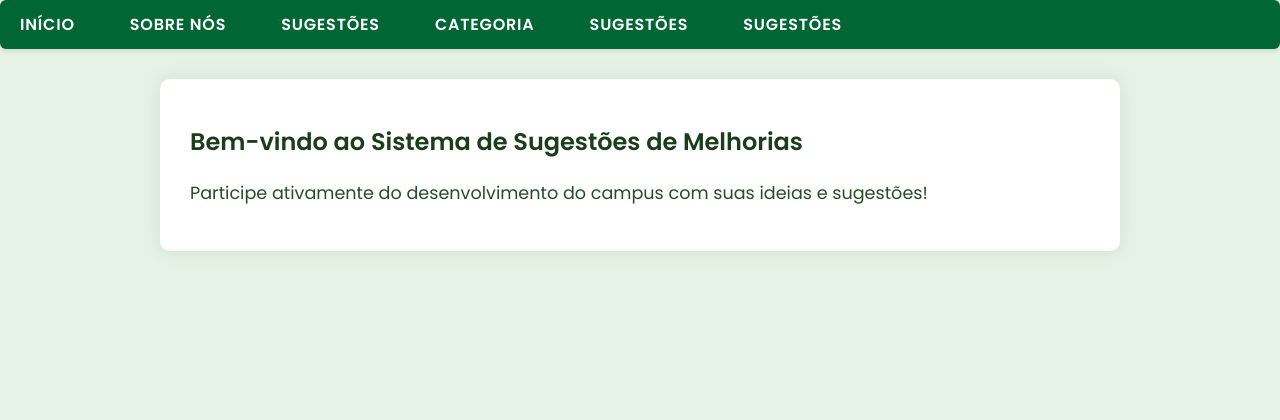
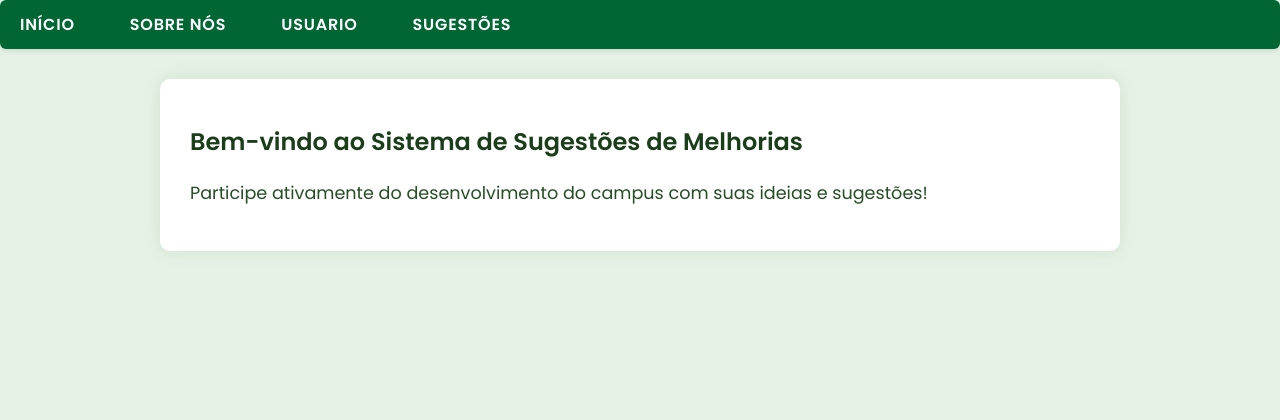
Before and after one commit to maduzita25/PW2025, a Django app: page / in a window 1280 px wide. Shown: the top 420 px of the page. Run offline with Django 4.2, Linux system fonts and the light colour scheme.

Commit message:
Arrumando meu código

```diff
--- a/paginas/templates/paginas/index.html
+++ b/paginas/templates/paginas/index.html
@@ -13,10 +13,9 @@
     <ul class="menu">
         <li><a href="{% url 'index' %}">Início</a></li>
         <li><a href="{% url 'sobre' %}">Sobre Nós</a></li>
+        <li><a href="{% url 'inserir-usuario' %}">Usuario</a></li>
         <li><a href="{% url 'inserir-sugestao' %}">Sugestões</a></li>
-        <li><a href="{% url 'inserir-categoria' %}">categoria</a></li>
-        <li><a href="{% url 'inserir-sugestao' %}">Sugestões</a></li>
-        <li><a href="{% url 'inserir-sugestao' %}">Sugestões</a></li>
+
     </ul>
 
     <div id="conteudo">
--- a/paginas/urls.py
+++ b/paginas/urls.py
@@ -2,8 +2,8 @@
 from django.urls import path
 from .views import (
     IndexView, SobreView, SugestoesView,
-    CampusCreate, CategoriaCreate,  SugestaoCreate, ComentarioCreate, CursoCreate, TipoSolicitacaoCreate,
-    CampusUpdate, CategoriaUpdate , SugestaoUpdate, ComentarioUpdate, CursoUpdate, TipoSolicitacaoUpdate,
+    CampusCreate, CategoriaCreate, SugestaoCreate, ComentarioCreate, CursoCreate, TipoSolicitacaoCreate, UsuarioCreate,
+    CampusUpdate, CategoriaUpdate, SugestaoUpdate, ComentarioUpdate, CursoUpdate, TipoSolicitacaoUpdate, UsuarioUpdate
 )
 
 urlpatterns = [
@@ -19,6 +19,7 @@ urlpatterns = [
     path("adicionar/comentario/", ComentarioCreate.as_view(), name="inserir-comentario"),
     path("adicionar/curso/", CursoCreate.as_view(), name="inserir-curso"),
     path("adicionar/tiposolicitacao/", TipoSolicitacaoCreate.as_view(), name="inserir-tiposolicitacao"),
+    path("adicionar/usuario/", UsuarioCreate.as_view(), name="inserir-usuario"),
 
     # ROTAS DE EDIÇÃO
     path("editar/campus/<int:pk>/", CampusUpdate.as_view(), name="editar-campus"),
@@ -27,4 +28,5 @@ urlpatterns = [
     path("editar/comentario/<int:pk>/", ComentarioUpdate.as_view(), name="editar-comentario"),
     path("editar/curso/<int:pk>/", CursoUpdate.as_view(), name="editar-curso"),
     path("editar/tiposolicitacao/<int:pk>/", TipoSolicitacaoUpdate.as_view(), name="editar-tiposolicitacao"),
+    path("editar/usuario/<int:pk>/", UsuarioUpdate.as_view(), name="editar-usuario"),
 ]
--- a/paginas/views.py
+++ b/paginas/views.py
@@ -2,17 +2,20 @@ from django.views.generic import TemplateView
 from django.views.generic.edit import CreateView, UpdateView
 from django.urls import reverse_lazy
 
-from .models import Campus, Categoria, Sugestao, Comentario, Curso, TipoSolicitacao
+from .models import Campus, Categoria, Sugestao, Comentario, Curso, TipoSolicitacao, Usuario
 
 # PÁGINAS ESTÁTICAS
 class IndexView(TemplateView):
     template_name = "paginas/index.html"
 
+
 class SobreView(TemplateView):
     template_name = "paginas/sobre.html"
 
+
 class SugestoesView(TemplateView):
     template_name = "paginas/sugestoes.html"
+
 
 # CREATE VIEWS
 class CampusCreate(CreateView):
@@ -20,44 +23,56 @@ class CampusCreate(CreateView):
     fields = ['nome']
     template_name = 'paginas/form.html'
     success_url = reverse_lazy('index')
-    extra_context = {'titulo': 'Cadastro de Campus'}
+    extra_context = {'titulo': 'Cadastro de Campus', 'botao': 'Cadastrar'}
+
 
 class CategoriaCreate(CreateView):
     model = Categoria
     fields = ['nome']
     template_name = 'paginas/form.html'
     success_url = reverse_lazy('index')
-    extra_context = {'titulo': 'Cadastro de Categoria'}
-
+    extra_context = {'titulo': 'Cadastro de Categoria', 'botao': 'Cadastrar'}
 
 
 class SugestaoCreate(CreateView):
     model = Sugestao
-    fields = ['titulo', 'descricao', 'nome', 'campus', 'categorias',  'prioridade', 'anexos']
+    fields = ['titulo', 'descricao', 'usuario', 'campus', 'categorias', 'prioridade', 'anexos']
     template_name = 'paginas/form.html'
     success_url = reverse_lazy('index')
-    extra_context = {'titulo': 'Cadastro de Sugestão'}
+    extra_context = {'titulo': 'Cadastro de Sugestão', 'botao': 'Cadastrar'}
+
 
 class ComentarioCreate(CreateView):
     model = Comentario
-    fields = ['texto', 'nome', 'sugestao']
+    fields = ['texto', 'usuario', 'sugestao']
     template_name = 'paginas/form.html'
     success_url = reverse_lazy('index')
-    extra_context = {'titulo': 'Cadastro de Comentário'}
+    extra_context = {'titulo': 'Cadastro de Comentário', 'botao': 'Cadastrar'}
+
 
 class CursoCreate(CreateView):
     model = Curso
     fields = ['nome', 'campus']
     template_name = 'paginas/form.html'
     success_url = reverse_lazy('index')
-    extra_context = {'titulo': 'Cadastro de Curso'}
+    extra_context = {'titulo': 'Cadastro de Curso', 'botao': 'Cadastrar'}
+
 
 class TipoSolicitacaoCreate(CreateView):
     model = TipoSolicitacao
     fields = ['descricao', 'concluido']
     template_name = 'paginas/form.html'
     success_url = reverse_lazy('index')
-    extra_context = {'titulo': 'Cadastro de Tipo de Solicitação'}
+    extra_context = {'titulo': 'Cadastro de Tipo de Solicitação', 'botao': 'Cadastrar'}
+
+
+class UsuarioCreate(CreateView):
+    model = Usuario
+    fields = ['nome', 'email', 'telefone', 'campus']  # Substitua pelos campos reais do modelo Cadastro
+    template_name = 'paginas/form.html'
+    success_url = reverse_lazy('index')
+    extra_context = {'titulo': 'Cadastro de Usuario', 'botao': 'Cadastrar'}
+
 
 # UPDATE VIEWS
 class CampusUpdate(UpdateView):
@@ -66,6 +81,7 @@ class CampusUpdate(UpdateView):
     template_name = 'paginas/form.html'
     success_url = reverse_lazy('index')
     extra_context = {'titulo': 'Atualização de Campus', 'botao': 'Salvar'}
+
 
 class CategoriaUpdate(UpdateView):
     model = Categoria
@@ -77,17 +93,19 @@ class CategoriaUpdate(UpdateView):
 
 class SugestaoUpdate(UpdateView):
     model = Sugestao
-    fields = ['titulo', 'descricao', 'nome', 'campus', 'categorias', 'status', 'prioridade', 'anexos']
+    fields = ['titulo', 'descricao', 'usuario', 'campus', 'categorias', 'status', 'prioridade', 'anexos']
     template_name = 'paginas/form.html'
     success_url = reverse_lazy('index')
     extra_context = {'titulo': 'Atualização de Sugestão', 'botao': 'Salvar'}
 
+
 class ComentarioUpdate(UpdateView):
     model = Comentario
-    fields = ['texto', 'nome', 'sugestao']
+    fields = ['texto', 'usuario', 'sugestao']
     template_name = 'paginas/form.html'
     success_url = reverse_lazy('index')
     extra_context = {'titulo': 'Atualização de Comentário', 'botao': 'Salvar'}
+
 
 class CursoUpdate(UpdateView):
     model = Curso
@@ -96,9 +114,18 @@ class CursoUpdate(UpdateView):
     success_url = reverse_lazy('index')
     extra_context = {'titulo': 'Atualização de Curso', 'botao': 'Salvar'}
 
+
 class TipoSolicitacaoUpdate(UpdateView):
     model = TipoSolicitacao
     fields = ['descricao', 'concluido']
     template_name = 'paginas/form.html'
     success_url = reverse_lazy('index')
     extra_context = {'titulo': 'Atualização de Tipo de Solicitação', 'botao': 'Salvar'}
+
+
+class UsuarioUpdate(UpdateView):
+    model = Usuario
+    fields = ['campo1', 'campo2', 'campo3']  # Substitua pelos campos reais do modelo Cadastro
+    template_name = 'paginas/form.html'
+    success_url = reverse_lazy('index')
+    extra_context = {'titulo': 'Atualização de Usuario', 'botao': 'Salvar'}
```
Also changed, not shown: paginas/models.py (+14 -3 lines), db.sqlite3, paginas/migrations/0002_remove_usuario_senha_sugestao_anexos_and_more.py (added).
